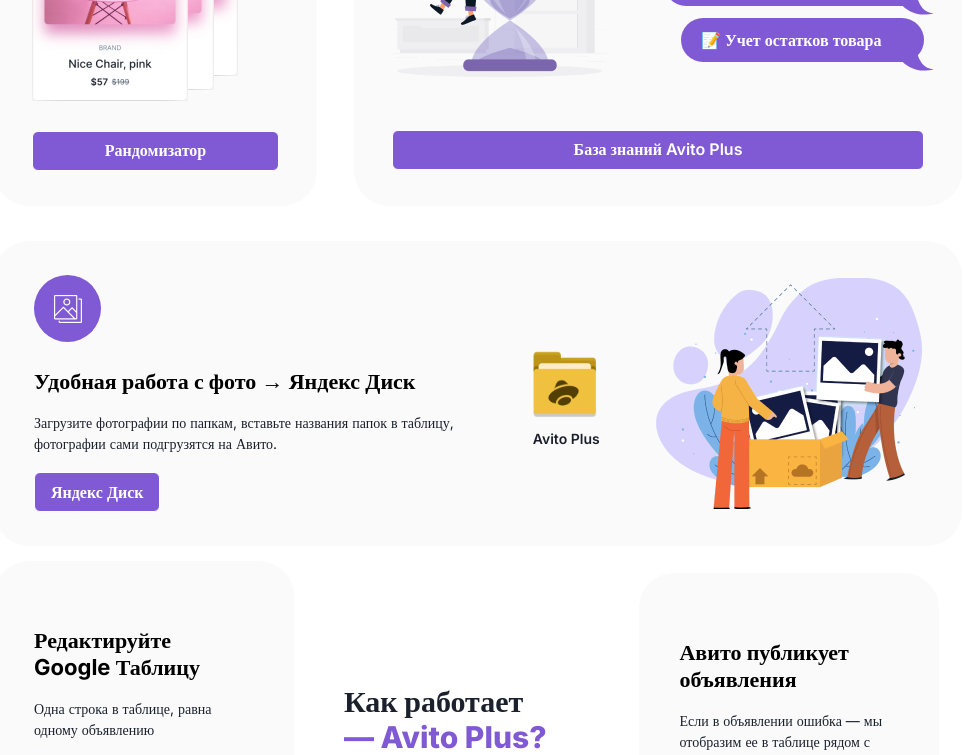
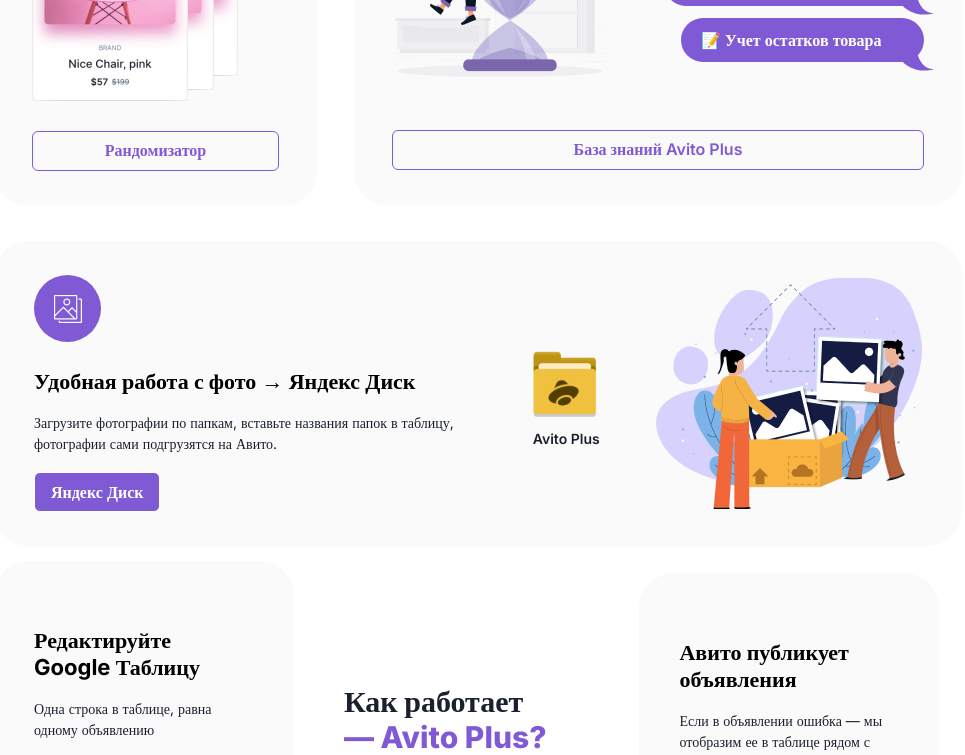
Before and after one commit to fayzullayevelmurod/Avito-Plus, a React (Vite) app: page / in a window 1280 px wide. Shown: the part 1980-2735 px from the top of the page, without its empty margins (162-1127 px from the left). Built offline with nearby package versions, Linux system fonts and the light colour scheme; a web font is replaced by a local one.

Commit message:
FIX: some bugs

```diff
--- a/src/components/common/Button.jsx
+++ b/src/components/common/Button.jsx
@@ -2,6 +2,26 @@
 import { Button as ChakraButton } from '@chakra-ui/react'
 
 export default function Button(props) {
+  if (props?.type === 'outline') {
+    return (
+      <ChakraButton
+        border="1px"
+        borderColor="@805AD5"
+        borderRadius="6px"
+        transition="0.4s"
+        bg="#FAFAFA"
+        color="#805AD5"
+        _hover={{
+          background: "#805AD5",
+          color: "white",
+          border: "1px solid #805AD5"
+        }}
+        {...props}
+      >
+        {props.children}
+      </ChakraButton>
+    )
+  } else {
     return (
       <ChakraButton
         border="1px"
@@ -11,7 +31,7 @@
         bg="#805AD5"
         color="white"
         _hover={{
-        background: "white",
+          background: "#FAFAFA",
           color: "#805AD5",
           border: "1px solid #805AD5"
         }}
@@ -21,7 +41,9 @@
       </ChakraButton>
     )
   }
+}
 
 Button.propTypes = {
-  children: PropTypes.any
+  children: PropTypes.any,
+  type: PropTypes.string,
 }
--- a/src/pages/Home/layouts/AvitoInfo.jsx
+++ b/src/pages/Home/layouts/AvitoInfo.jsx
@@ -41,7 +41,7 @@
             bottom="25px" />
         </Box>
         <Link to="/randomizer">
-          <Button w="100%" mt="30px" >
+          <Button type="outline" w="100%" mt="30px" >
             <Text>Рандомизатор</Text>
           </Button>
         </Link>
@@ -101,7 +101,7 @@
           </Flex>
         </Flex>
         <Link to="/about">
-          <Button w="100%" >
+          <Button type="outline" w="100%" >
             <Text>База знаний Avito Plus</Text>
           </Button>
         </Link>
--- a/src/pages/Home/layouts/Subscription.jsx
+++ b/src/pages/Home/layouts/Subscription.jsx
@@ -61,7 +61,7 @@
             </Heading>
 
             <Link to="/subscriptions">
-              <Button>
+              <Button type="outline" bg="white">
                 <Text>Начать</Text>
               </Button>
             </Link>
```
Lines whose indentation alone changed are shown as unchanged.
